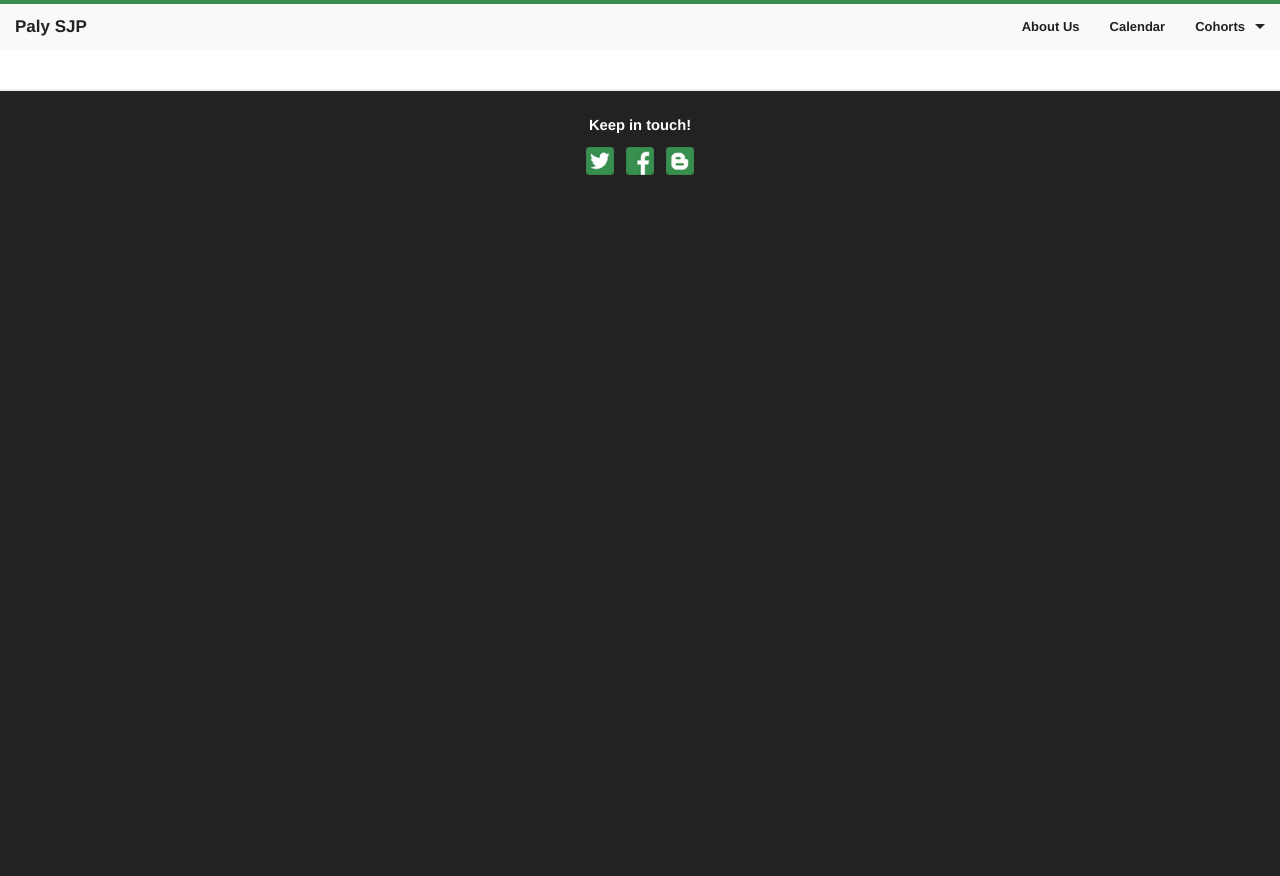
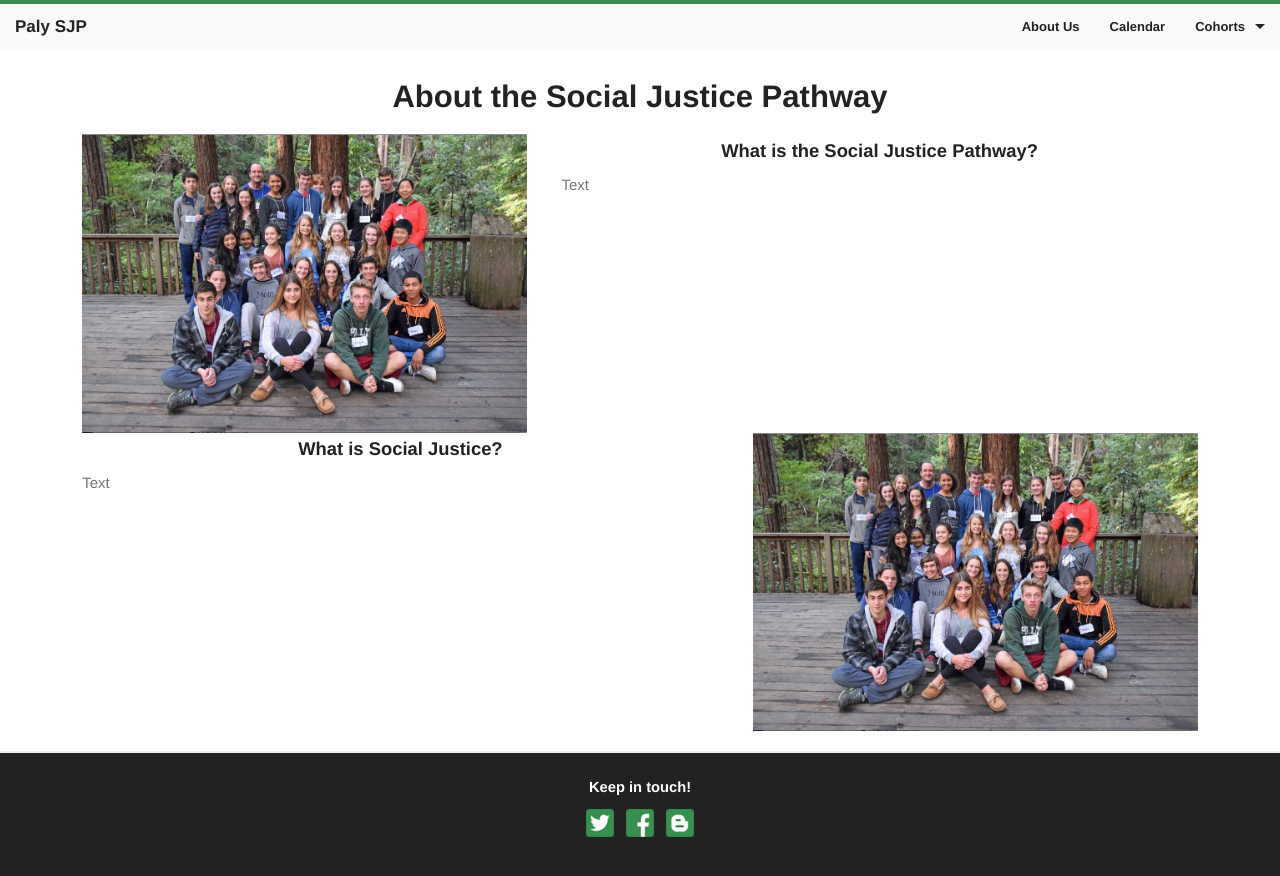
Before and after one commit to rafilong/palysjp-website, a Jekyll site: the page built from about.html, in a window 1280 px wide. Shown: the top 876 px of the page. Built offline with Jekyll 4.4.1, drawn with Linux system fonts in a browser that asks for light colours; Markdown is read by kramdown in place of the engine named in the settings.

Commit message:
Worked on the about page

```diff
--- a/about.html
+++ b/about.html
@@ -2,3 +2,25 @@
 layout: default
 title: About Us
 ---
+
+<h3>About the Social Justice Pathway</h3>
+
+<div class="row">
+  <div class="small-12 large-5 columns">
+    <img src="/assets/img/photo/camp_unity.png" />
+  </div>
+  <div class="small-12 large-7 columns">
+    <h6>What is the Social Justice Pathway?</h6>
+    <p>Text</p>
+  </div>
+</div>
+
+<div class="row">
+  <div class="small-12 large-7 columns">
+    <h6>What is Social Justice?</h6>
+    <p>Text</p>
+  </div>
+  <div class="small-12 large-5 columns">
+    <img src="/assets/img/photo/camp_unity.png" />
+  </div>
+</div>
```
